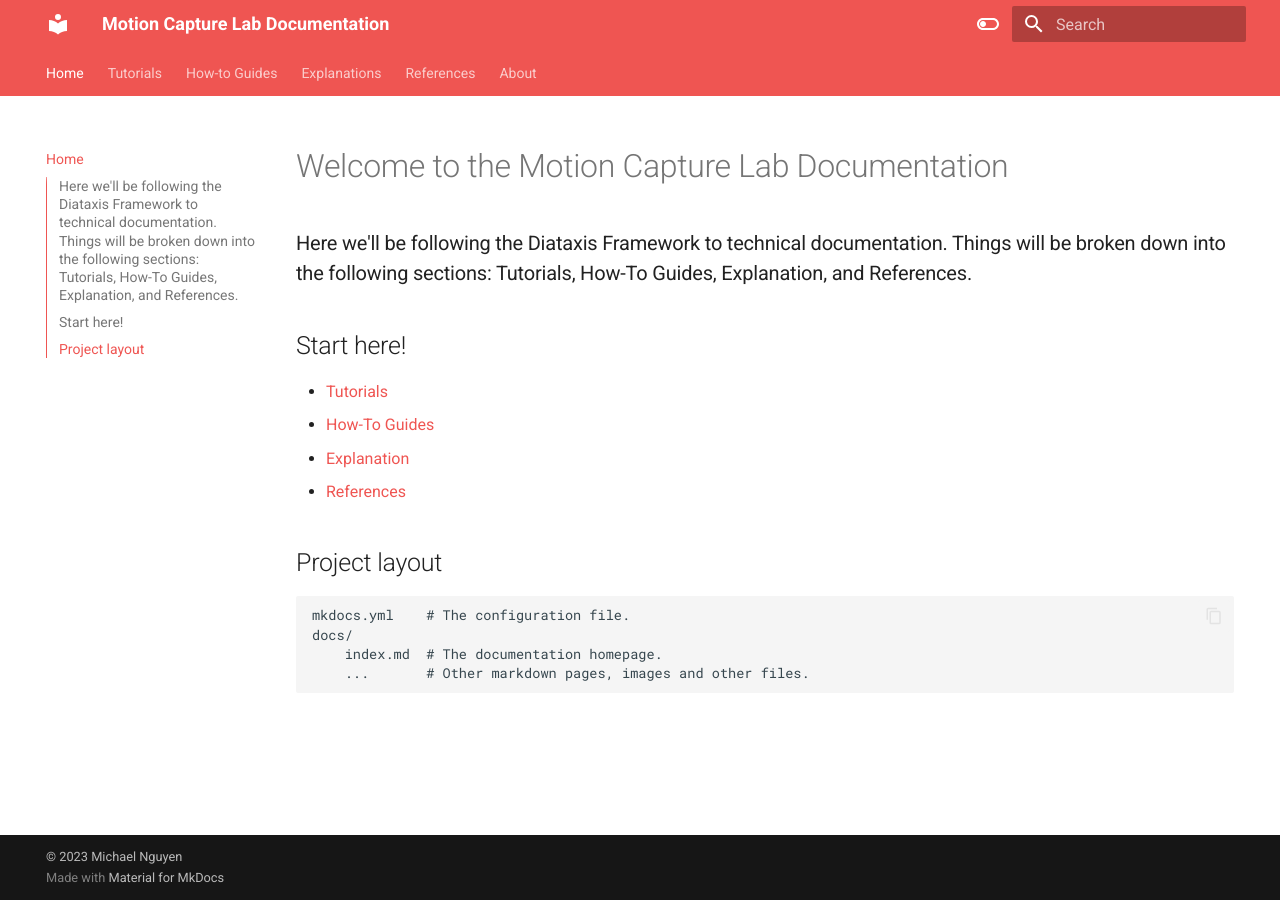
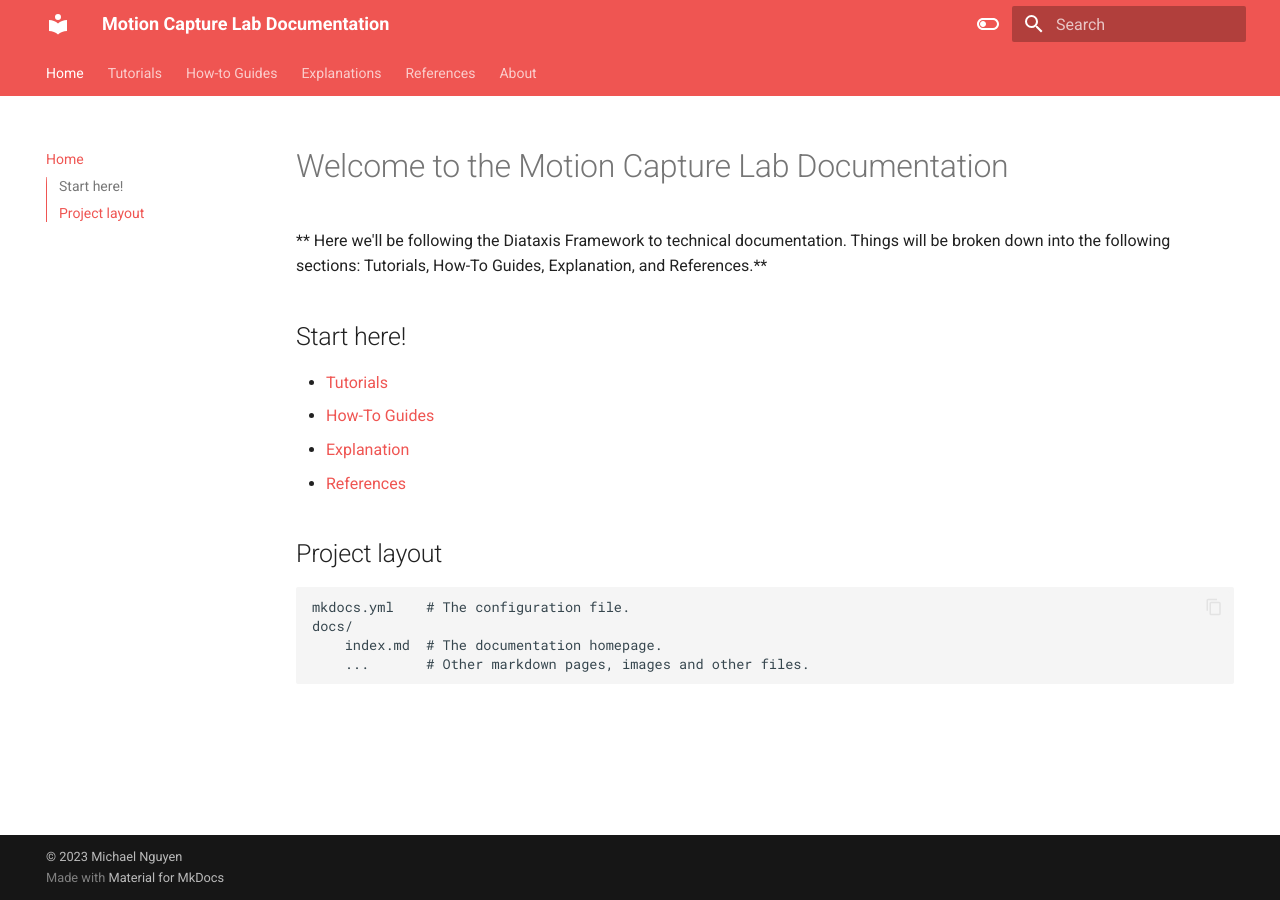
Before and after one commit to MocapMike/MotionCaptureDocumentation, an MkDocs documentation site: the page built from docs/index.md, in a window 1280 px wide. Built offline with MkDocs 1.6.1 and Material for MkDocs 9.7.7, drawn with Linux system fonts in a browser that asks for light colours.

```diff
--- a/docs/index.md
+++ b/docs/index.md
@@ -1,6 +1,6 @@
 # Welcome to the Motion Capture Lab Documentation
 
-### Here we'll be following the Diataxis Framework to technical documentation. Things will be broken down into the following sections: Tutorials, How-To Guides, Explanation, and References.
+** Here we'll be following the Diataxis Framework to technical documentation. Things will be broken down into the following sections: Tutorials, How-To Guides, Explanation, and References.**
 
 ## Start here!
 
```
